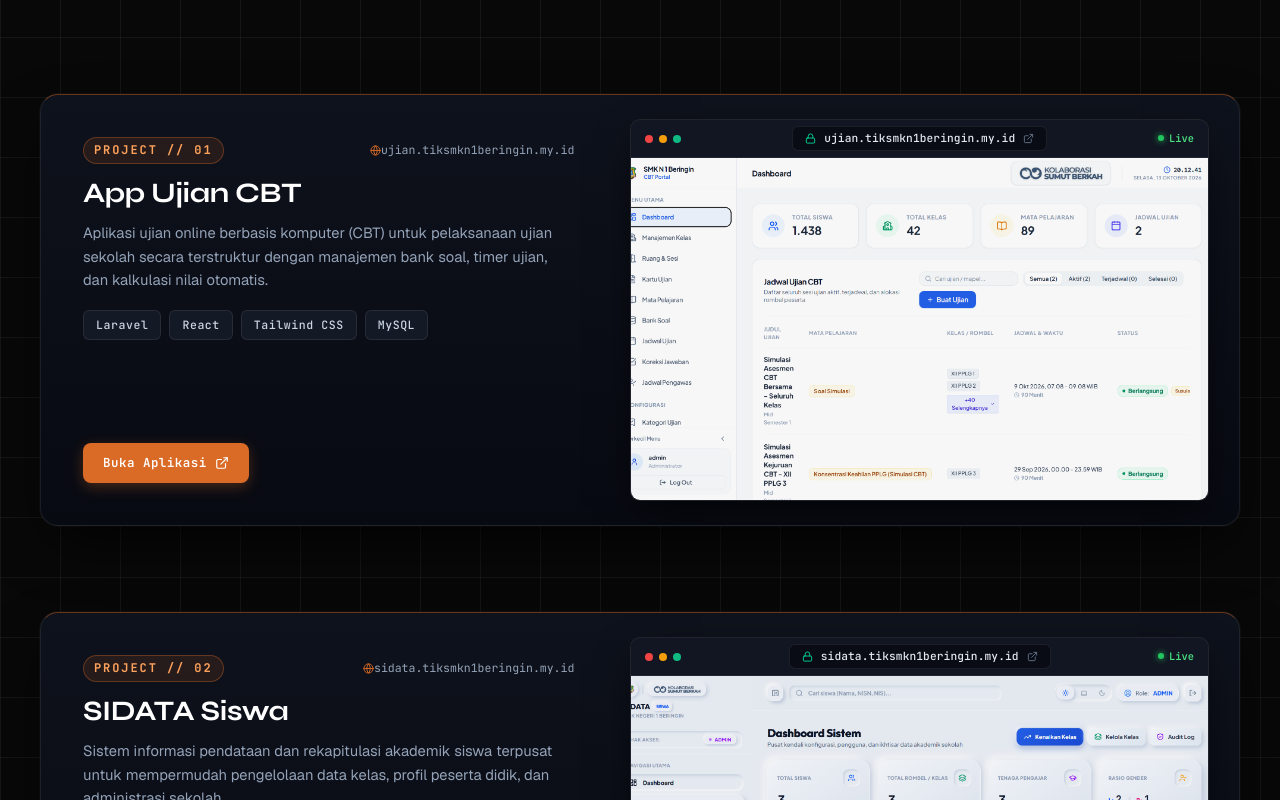
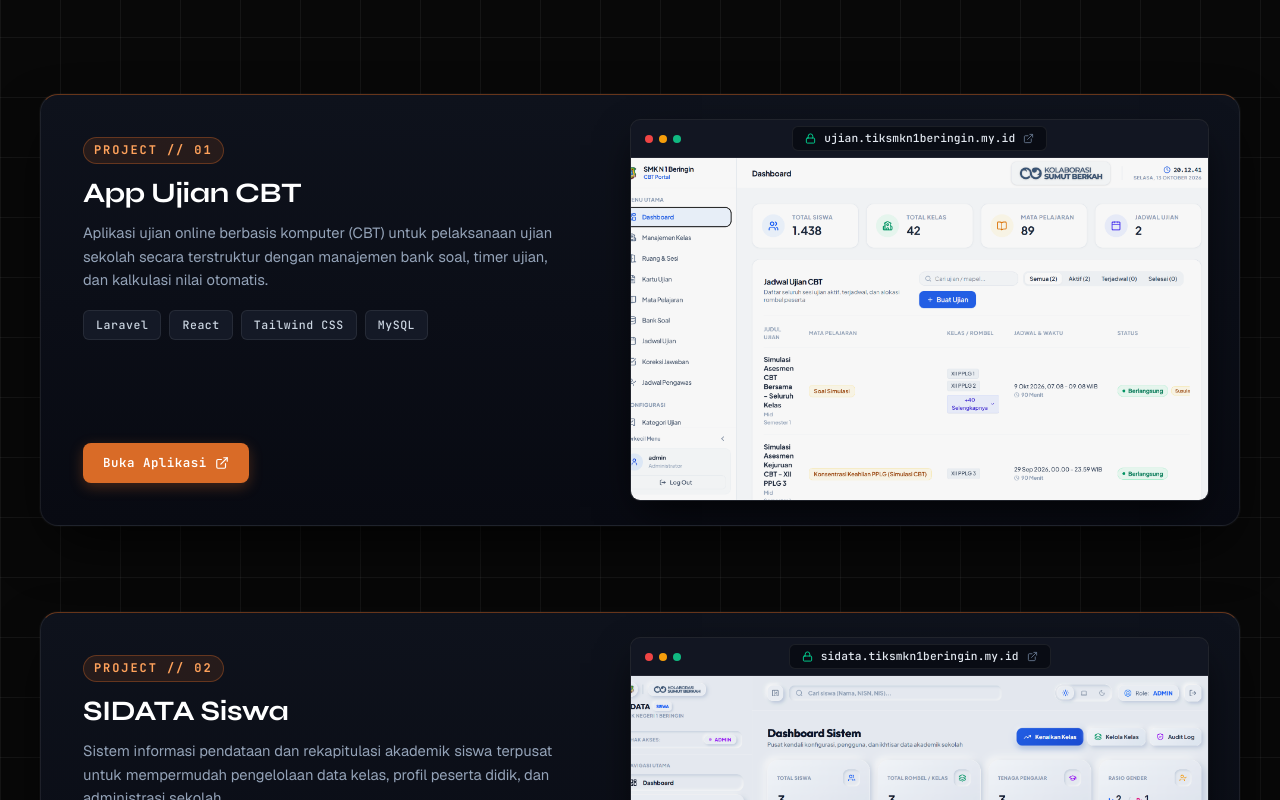
Before and after one commit to Sekiyyyyy/Portofolio, a React (Vite) app: page / in a window 1280 px wide. Shown: the part 1940-2740 px from the top of the page. Built offline with nearby package versions, Linux system fonts and the light colour scheme; no server answers.

Commit message:
fix(projects): remove redundant domain in card meta and remove live badge

```diff
--- a/src/components/ProjectsSection.tsx
+++ b/src/components/ProjectsSection.tsx
@@ -2,7 +2,7 @@ import React, { useRef, useEffect } from 'react';
 import gsap from 'gsap';
 import { ScrollTrigger } from 'gsap/ScrollTrigger';
 import { portfolioData } from '../data/portfolioData';
-import { Lock, ExternalLink, Globe } from 'lucide-react';
+import { Lock, ExternalLink } from 'lucide-react';
 
 gsap.registerPlugin(ScrollTrigger);
 
@@ -30,10 +30,6 @@ const ProjectCard: React.FC<ProjectCardProps> = ({ project, index, total }) => {
             <div>
               <div className="project-meta-row">
                 <span className="project-num">PROJECT // 0{index + 1}</span>
-                <span className="project-domain-tag">
-                  <Globe size={11} className="inline mr-1 text-[#D96B27]" />
-                  {project.domain}
-                </span>
               </div>
 
               <h3 className="project-title">{project.title}</h3>
@@ -87,10 +83,7 @@ const ProjectCard: React.FC<ProjectCardProps> = ({ project, index, total }) => {
                   </a>
                 </div>
 
-                <div className="domain-status-badge">
-                  <span className="status-dot" />
-                  <span>Live</span>
-                </div>
+                <div className="workstation-header-spacer" />
               </div>
 
               {/* Image Preview with clean framing */}
--- a/src/index.css
+++ b/src/index.css
@@ -562,14 +562,6 @@ body {
   line-height: 1.6;
 }
 
-.project-domain-tag {
-  font-family: var(--font-mono);
-  font-size: 0.72rem;
-  color: #94A3B8;
-  display: inline-flex;
-  align-items: center;
-}
-
 .tech-pills {
   display: flex;
   flex-wrap: wrap;
@@ -717,22 +709,9 @@ body {
   color: #FFFFFF;
 }
 
-.domain-status-badge {
-  display: flex;
-  align-items: center;
-  gap: 5px;
-  font-family: var(--font-mono);
-  font-size: 0.65rem;
-  color: #4ADE80;
-  font-weight: 600;
-}
-
-.domain-status-badge .status-dot {
-  width: 6px;
-  height: 6px;
-  border-radius: 50%;
-  background: #22C55E;
-  box-shadow: 0 0 6px #22C55E;
+.workstation-header-spacer {
+  width: 36px;
+  height: 1px;
 }
 
 .workstation-screen {
```
